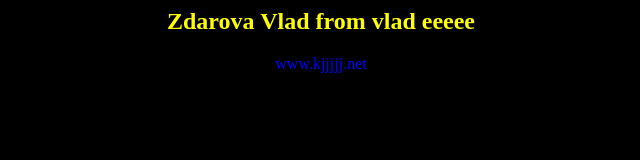
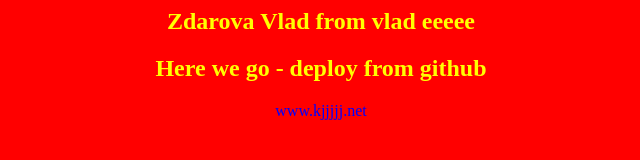
Before and after one commit to kjdkask/app-jenkins, a plain HTML site: page index.html in a window 1280 px wide. Shown: the whole page, without its empty margins (319-959 px from the left). Drawn offline with Linux system fonts and the light colour scheme.

Commit message:
change color background to red

```diff
--- a/index.html
+++ b/index.html
@@ -1,7 +1,9 @@
 <html>
-<body bgcolor=black>
+<body bgcolor=red>
 <center>
 <h2><font color=yellow> Zdarova Vlad from vlad eeeee </font></h2>
+<h2><font color=yellow> Here we go - deploy from github </font></h2>
+
 <font color=blue>www.kjjjjj.net</font>
 </center>
 </body>
```
